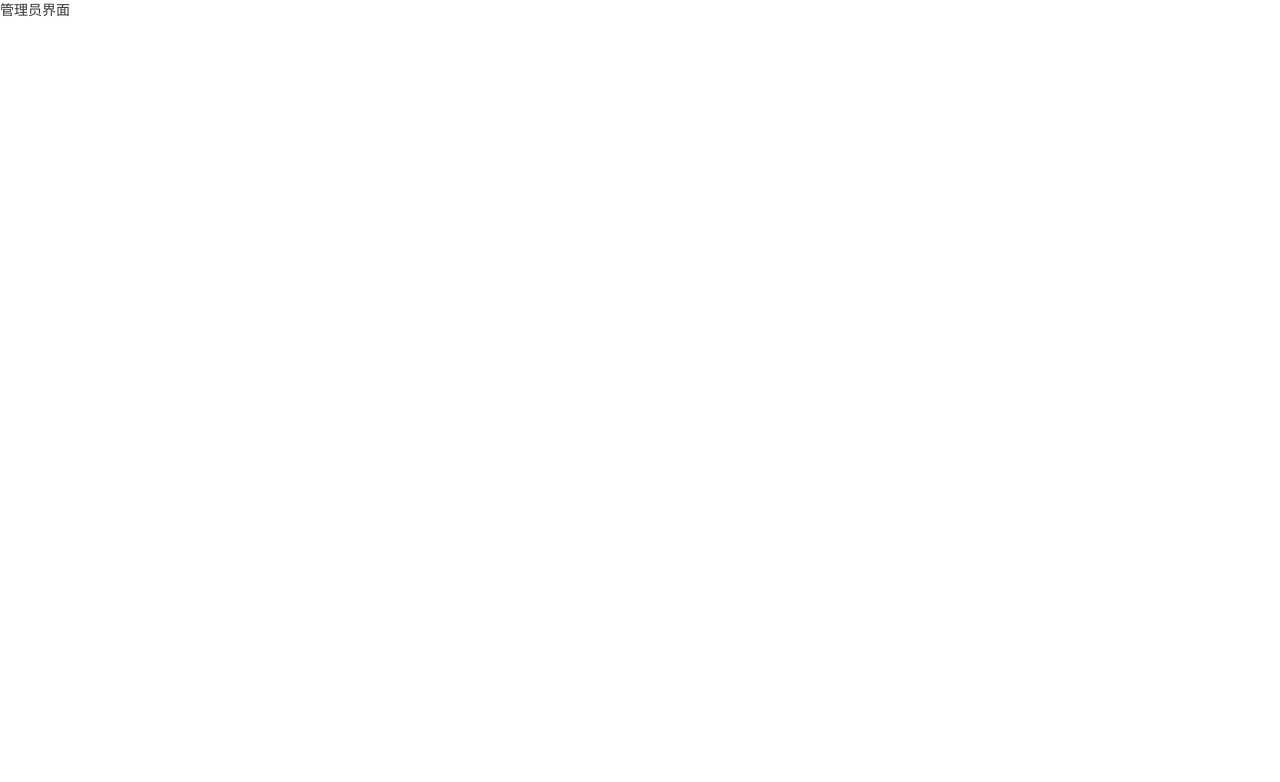
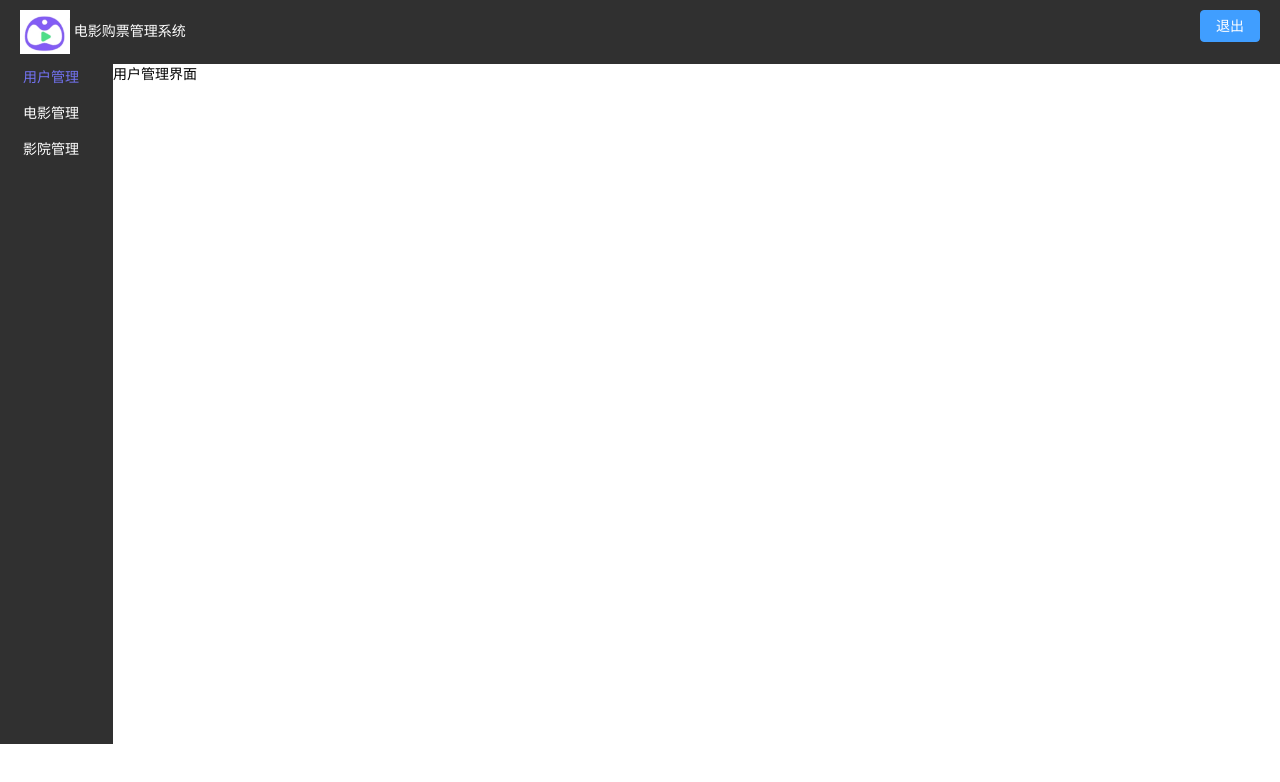
Before and after one commit to hazoyu/movie, a Vue app: page /admin in a window 1280 px wide. Shown: the top 782 px of the page. Built offline with nearby package versions, Linux system fonts and the light colour scheme; grey boxes are pictures that could not be loaded.

Commit message:
管理模板

```diff
--- a/src/views/Admin/index.vue
+++ b/src/views/Admin/index.vue
@@ -1,11 +1,66 @@
 <script setup>
-
+import { useRoute } from 'vue-router';
+const route = useRoute()
 </script>
 
 <template>
-  管理员界面
+  <div class="admin">
+    <div class="header">
+      <span>
+        <img src="../../assets/images/2.png" alt="">
+        电影购票管理系统
+      </span>
+      <el-button type="primary">退出</el-button>
+    </div>
+    <div class="content">
+      <div class="nav">
+        <RouterLink :class="{ active: route.path === '/admin' }" to="/admin">用户管理</RouterLink>
+        <RouterLink :class="{ active: route.path === '/admin/moviem' }"to="/admin/moviem">电影管理</RouterLink>
+        <RouterLink :class="{ active: route.path === '/admin/cinemam' }"to="/admin/cinemam">影院管理</RouterLink>
+      </div>
+      <div class="main">
+        <RouterView />
+      </div>
+    </div>
+  </div>
 </template>
 
 <style  scoped>
-
+.admin{
+  color: white;
+  width: 100%;
+  height: 100%;
+  background-color: rgb(48, 48, 48);
+}
+.header{
+  display: flex;
+  justify-content: space-between;
+  padding: 10px 20px;
+  line-height: 32px;
+}
+.header img{
+  width: 50px;
+}
+.content{
+  display: flex;
+}
+.nav {
+  display: flex;
+  flex-direction: column;
+  height: 680px;
+  width: 120px;
+  padding: 0 20px;
+}
+.nav a{
+  color: white;
+  margin-bottom: 10px;
+}
+.main{
+  color: black;
+  background-color: white;
+  width: 100%;
+}
+.nav .active{
+  color: rgb(115, 115, 243);
+}
 </style>
--- a/src/views/Cinema/index.vue
+++ b/src/views/Cinema/index.vue
@@ -1,11 +1,74 @@
 <script setup>
+import { ref } from 'vue'
 
+const radio = ref('全部区域')
+const data = ["全部区域","宾阳县","横州市","江南区","良庆区隆安县"]
+console.log(radio.value);
 </script>
 
 <template>
-  我是影院页
+  <div class="container">
+    <div class="select">
+      <span>选择区域</span>
+      <div class="tags">
+        <el-radio-group v-model="radio">
+          <el-radio :value="data[i-1]" size="large" v-for="i in data.length">{{data[i-1]}}</el-radio>
+        </el-radio-group>
+      </div>
+    </div>
+    <div class="detail">
+      <div class="content" v-for="i in 3">
+        <img src="../../assets/images/2.png" alt="">
+        <div>
+          <h2>广影国际影城（宾阳店）</h2>
+          <p>宾阳县宾州镇中和路3号保利大厦3楼广影国际影城</p>
+          <p>电话：19336052143</p>
+          <p>更多：影院服务 交通信息</p>
+        </div>
+      </div>
+    </div>
+  </div>
 </template>
 
 <style scoped>
+.container{
+  width: 550px;
+  margin: 0 auto;
+  margin-top: 40px;
+  margin-bottom: 40px;
+}
+.select{
+ display: flex;
+}
 
+.select span{
+  width: 100px;
+  line-height: 40px;
+  padding-right: 20px;
+  padding-left: 10px;
+  background-color: #409eff;
+}
+.tags{
+  background-color: #c3e1ff;
+  padding: 0 20px;
+}
+.detail{
+  border: 1px solid rgb(232, 231, 231);
+}
+.content{
+  display: flex;
+  padding: 20px 20px;
+  border-bottom: 1px solid rgb(232, 231, 231);
+}
+.content img{
+  width: 90px;
+  height: 80px;
+  margin-right: 20px;
+  margin-top: 20px;
+  border: 1px solid rgb(232, 231, 231);
+}
+.content p{
+  color: #999;
+  margin-top: 10px;
+}
 </style>
--- /dev/null
+++ b/src/views/CinemaM/index.vue
@@ -0,0 +1,11 @@
+<script setup>
+
+</script>
+
+<template>
+影院管理界面
+</template>
+
+<style  scoped>
+
+</style>
--- a/src/views/Layout/components/Header.vue
+++ b/src/views/Layout/components/Header.vue
@@ -1,6 +1,30 @@
 <script setup>
+import { ref } from 'vue';
 import { useRoute } from 'vue-router';
 const route = useRoute()
+const value = ref('南宁市')
+const options = [
+  {
+    value: '南宁市',
+    label: '南宁市',
+  },
+  {
+    value: '柳州市',
+    label: '柳州市',
+  },
+  {
+    value: '桂林市',
+    label: '桂林市',
+  },
+  {
+    value: '玉林市',
+    label: '玉林市',
+  },
+  {
+    value: '崇左市',
+    label: '崇左市',
+  },
+]
 </script>
 
 <template>
@@ -9,9 +33,14 @@ const route = useRoute()
     <div class="container">
       <div class="nav">
         <img class="logo" src="../../../assets/images/2.png" alt="">
-        <RouterLink :class="{active : route.path==='/'}" to="/">首页</RouterLink>
-        <RouterLink :class="{active : route.path.slice(0,6)==='/movie'}" to="/movie">电影</RouterLink>
-        <RouterLink :class="{active : route.path==='/cinema'}" to="/cinema">影院</RouterLink>
+        <el-select v-model="value"  style="width: 150px" class="se">
+          <el-option v-for="item in options" :key="item.value" :label="item.label" :value="item.value"
+            :disabled="item.disabled" />
+        </el-select>
+        <RouterLink :class="{ active: route.path === '/' }" to="/">首页</RouterLink>
+
+        <RouterLink :class="{ active: route.path.slice(0, 6) === '/movie' }" to="/movie">电影</RouterLink>
+        <RouterLink :class="{ active: route.path === '/cinema' }" to="/cinema">影院</RouterLink>
       </div>
       <div class="user">
         <RouterLink to="/">个人中心</RouterLink>
@@ -53,12 +82,18 @@ a {
   display: flex;
   line-height: 80px;
 }
-.out{
+
+.out {
   font-size: 15px;
   font-weight: normal;
 }
-.active{
+
+.active {
   background-color: hsla(242, 89%, 50%, 0.5);
   color: white;
 }
+
+.se{
+  padding: 24px 10px 0 0;
+}
 </style>
--- /dev/null
+++ b/src/views/MovieM/index.vue
@@ -0,0 +1,11 @@
+<script setup>
+
+</script>
+
+<template>
+电影管理界面
+</template>
+
+<style  scoped>
+
+</style>
--- /dev/null
+++ b/src/views/UserM/index.vue
@@ -0,0 +1,11 @@
+<script setup>
+
+</script>
+
+<template>
+用户管理界面
+</template>
+
+<style  scoped>
+
+</style>
```
Also changed, not shown: src/router/index.js (+19 -9 lines).
